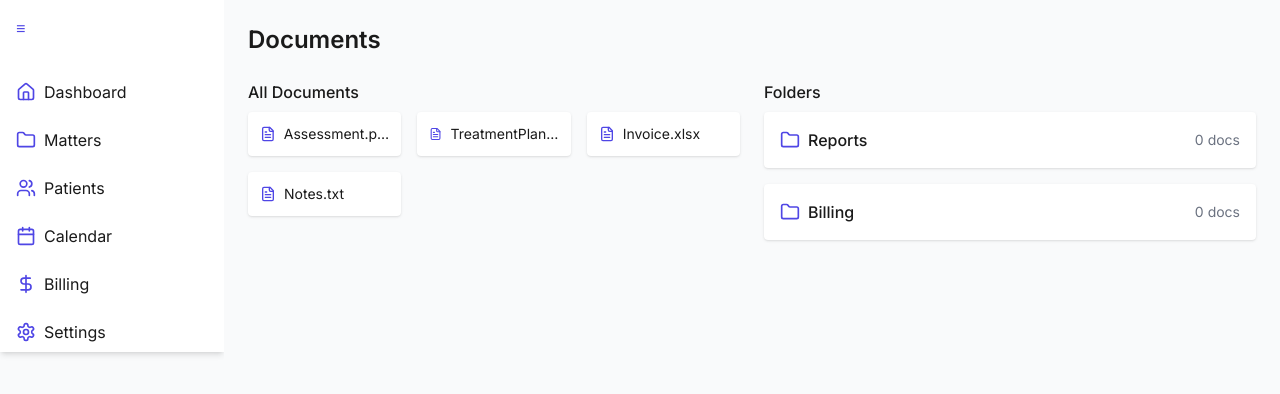
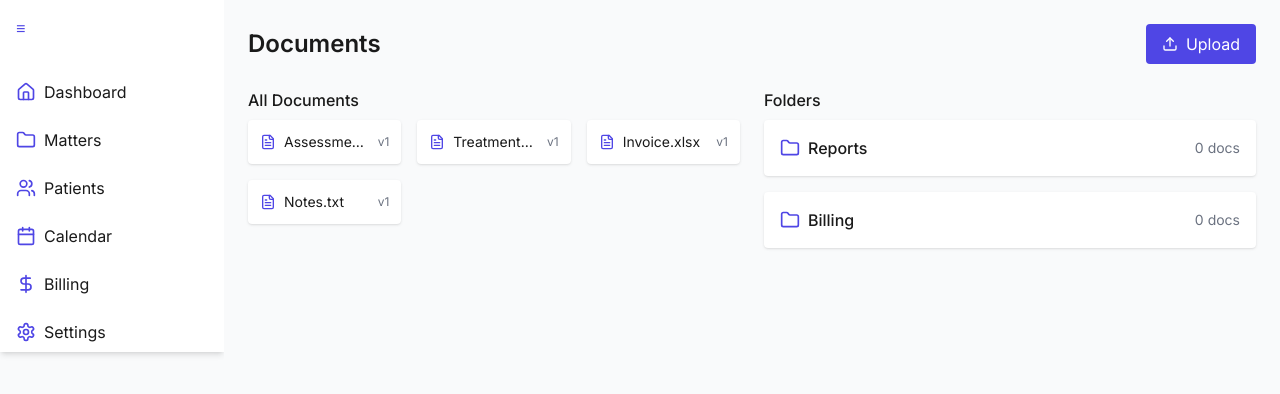
Before and after one commit to sorryforpie/UrgentPsychCRM, a Next.js app: page /documents in a window 1280 px wide. Shown: the top 394 px of the page. Built offline with nearby package versions, Linux system fonts and the light colour scheme.

Commit message:
Add document upload and version tracking

```diff
--- a/src/app/documents/page.tsx
+++ b/src/app/documents/page.tsx
@@ -1,14 +1,15 @@
 'use client';
 
 import { useState } from 'react';
+import { Upload } from 'lucide-react';
 import DocumentItem, { DocumentFile } from '@components/documents/DocumentItem';
 import FolderCard, { Folder } from '@components/documents/FolderCard';
 
 const initialDocs: DocumentFile[] = [
-  { id: 1, name: 'Assessment.pdf' },
-  { id: 2, name: 'TreatmentPlan.docx' },
-  { id: 3, name: 'Invoice.xlsx' },
-  { id: 4, name: 'Notes.txt' },
+  { id: 1, name: 'Assessment.pdf', revisions: ['Assessment.pdf'] },
+  { id: 2, name: 'TreatmentPlan.docx', revisions: ['TreatmentPlan.docx'] },
+  { id: 3, name: 'Invoice.xlsx', revisions: ['Invoice.xlsx'] },
+  { id: 4, name: 'Notes.txt', revisions: ['Notes.txt'] },
 ];
 
 const initialFolders: Folder[] = [
@@ -20,6 +21,18 @@ export default function DocumentsPage() {
   const [documents, setDocuments] = useState<DocumentFile[]>(initialDocs);
   const [folders, setFolders] = useState<Folder[]>(initialFolders);
   const [dragId, setDragId] = useState<number | null>(null);
+
+  const handleUpload = (e: React.ChangeEvent<HTMLInputElement>) => {
+    const file = e.target.files?.[0];
+    if (!file) return;
+    const newDoc: DocumentFile = {
+      id: Date.now(),
+      name: file.name,
+      revisions: [file.name],
+    };
+    setDocuments((prev) => [...prev, newDoc]);
+    e.target.value = '';
+  };
 
   const handleDragStart = (id: number) => setDragId(id);
 
@@ -39,7 +52,13 @@ export default function DocumentsPage() {
 
   return (
     <div className="space-y-6">
-      <h1 className="text-2xl font-semibold">Documents</h1>
+      <div className="flex items-center justify-between">
+        <h1 className="text-2xl font-semibold">Documents</h1>
+        <label className="cursor-pointer px-4 py-2 rounded bg-accent text-white hover:bg-indigo-700 flex items-center gap-2">
+          <Upload className="h-4 w-4" /> Upload
+          <input type="file" className="hidden" onChange={handleUpload} />
+        </label>
+      </div>
       <div className="grid grid-cols-1 md:grid-cols-2 gap-6">
         <div>
           <h2 className="font-medium mb-2">All Documents</h2>
--- a/src/components/documents/DocumentItem.tsx
+++ b/src/components/documents/DocumentItem.tsx
@@ -3,6 +3,7 @@ import { FileText } from 'lucide-react';
 export interface DocumentFile {
   id: number;
   name: string;
+  revisions: string[];
 }
 
 export default function DocumentItem({
@@ -19,7 +20,8 @@ export default function DocumentItem({
       className="flex items-center gap-2 p-3 bg-white rounded shadow cursor-move hover:shadow-md"
     >
       <FileText className="h-4 w-4 text-accent" />
-      <span className="text-sm truncate">{doc.name}</span>
+      <span className="text-sm truncate flex-1">{doc.name}</span>
+      <span className="text-xs text-gray-500">v{doc.revisions.length}</span>
     </div>
   );
 }
--- a/src/components/documents/FolderCard.tsx
+++ b/src/components/documents/FolderCard.tsx
@@ -22,7 +22,7 @@ export default function FolderCard({
     <div
       onDragOver={(e) => e.preventDefault()}
       onDrop={handleDrop}
-      className="p-4 bg-white rounded shadow hover:shadow-md"
+      className="p-4 bg-white rounded shadow hover:shadow-md space-y-2"
     >
       <div className="flex justify-between items-center">
         <div className="flex items-center gap-2">
@@ -31,6 +31,16 @@ export default function FolderCard({
         </div>
         <span className="text-sm text-gray-500">{folder.docs.length} docs</span>
       </div>
+      {folder.docs.length > 0 && (
+        <ul className="text-sm space-y-1">
+          {folder.docs.map((d) => (
+            <li key={d.id} className="flex justify-between">
+              <span className="truncate flex-1">{d.name}</span>
+              <span className="text-xs text-gray-500">v{d.revisions.length}</span>
+            </li>
+          ))}
+        </ul>
+      )}
     </div>
   );
 }
```
